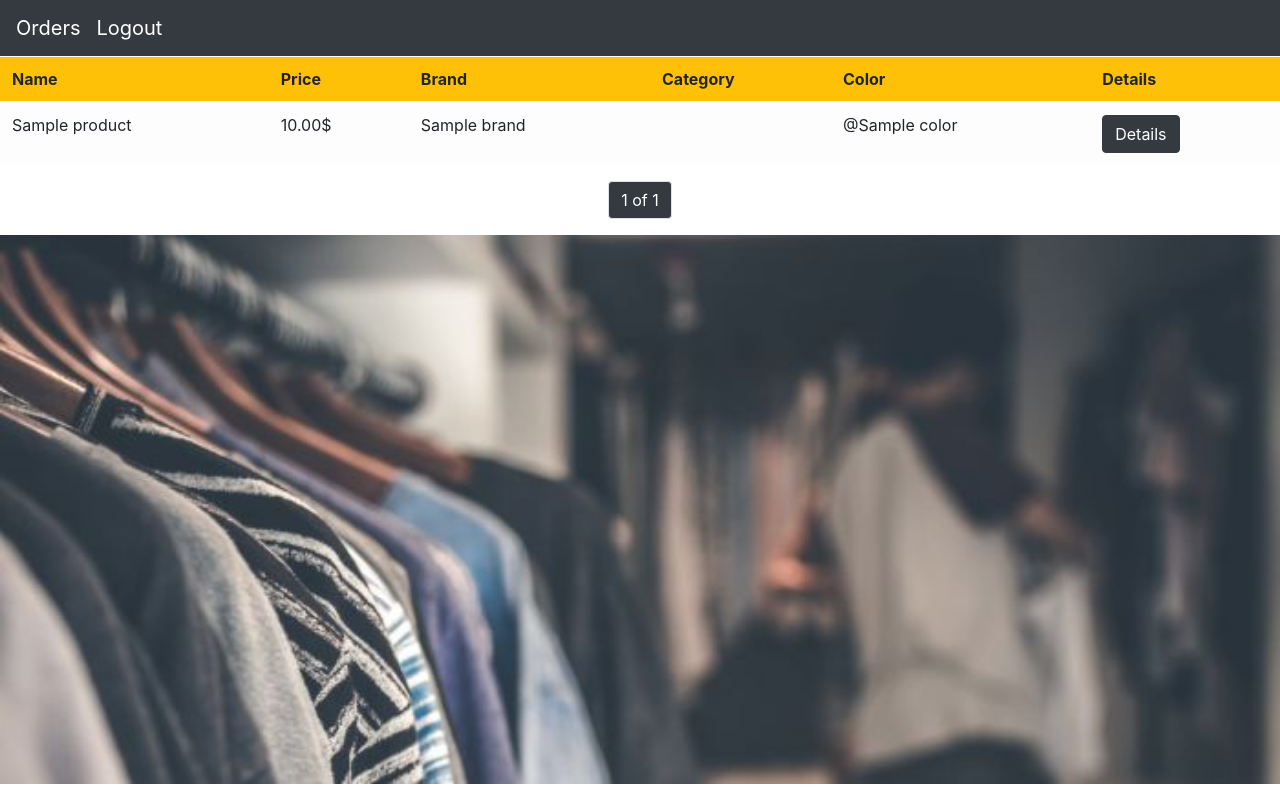
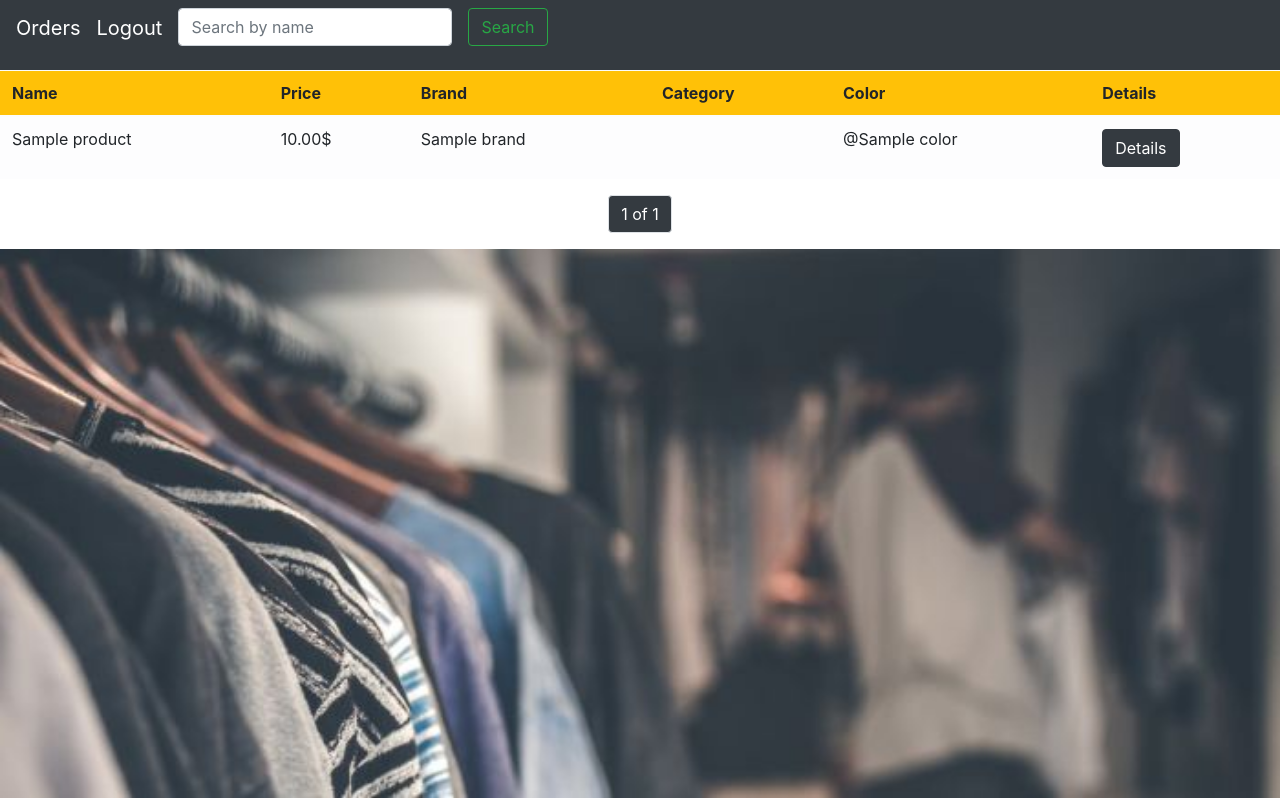
Before and after one commit to ewelkaw/e-wardrobe, a Django app: page /products/ in a window 1280 px wide. Run offline with Django 3.2, Linux system fonts and the light colour scheme; a user stored in the database is signed in; tables that the repository leaves empty hold one stand-in row (values such as "Sample post"); parts of the project's set-up code (start-up, migrations or seed data) failed here and were passed over; some libraries are stand-ins or nearby versions.

Commit message:
Searching by name part1

```diff
--- a/ewardrobe/ewardrobe_app/templates/products.html
+++ b/ewardrobe/ewardrobe_app/templates/products.html
@@ -15,12 +15,17 @@
             <li class="nav-item right" style="float: right;">
                 <a class="navbar-brand" href="{% url 'logout' %}">Logout</a>
             </li>
+            <form class="form-inline" method="get">
+                <input class="form-control mr-sm-3" name="q" type="search" placeholder="Search by name"
+                    aria-label="Search">
+                <button class="btn btn-outline-success" type="submit">Search</button>
+            </form>
         </ul>
     </div>
 </nav>
 
 <table class="table table-hover table-light">
-    <thead class="bg-warning">
+    <thead class="bg-warning mr-3">
         <tr>
             <th scope="col">Name</th>
             <th scope="col">Price</th>
@@ -32,7 +37,7 @@
     </thead>
     <tbody>
         {% for product in page_obj %}
-        <tr>
+        <tr class="ml-3">
             <td>{{ product.name }}</td>
             <td>{{ product.price }}$ </td>
             <td>{{ product.brand }}</td>
```
